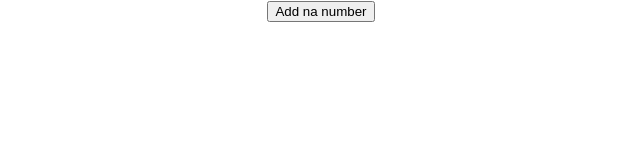
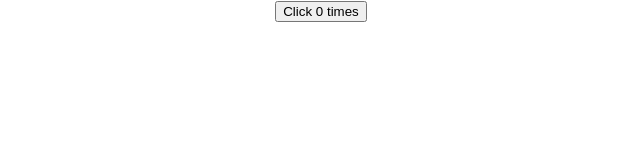
Before and after one commit to Mersock/react-hook-pactice, a React (Create React App) app: page / in a window 1280 px wide. Shown: the top 160 px of the page, without its empty margins (319-959 px from the left). Built offline with nearby package versions, Linux system fonts and the light colour scheme.

Commit message:
useEffect after render

```diff
--- a/src/App.js
+++ b/src/App.js
@@ -6,6 +6,8 @@
 import HookCounterThree from './components/useState/HookCounterThree';
 import ClassCounterTwo from './components/useState/ClassCounterTwo';
 import HookCounterFour from './components/useState/HookCounterFour';
+import ClassCounterOne from './components/useEffect/ClassCounterOne';
+import HookCounterOne from './components/useEffect/HookCounterOne';
 
 function App() {
   return (
@@ -15,7 +17,9 @@
       {/* <HookCounter /> */}
       {/* <HookCounterTwo/> */}
       {/* <HookCounterThree /> */}
-      <HookCounterFour/>
+      {/* <HookCounterFour/> */}
+      {/* <ClassCounterOne/> */}
+      <HookCounterOne/>
     </div>
   );
 }
--- /dev/null
+++ b/src/components/useEffect/ClassCounterOne.js
@@ -0,0 +1,32 @@
+import React, { Component } from 'react'
+
+class ClassCounterOne extends Component {
+    constructor(props) {
+        super(props)
+
+        this.state = {
+            count: 0
+        }
+    }
+
+    componentDidMount(){
+        document.title = `Clicked ${this.state.count} times (default)`
+    }
+
+    componentDidUpdate(preveProps,prevState){
+        // console.log(preveProps,prevState)
+        document.title = `Clicked ${this.state.count} times (update)`
+    }
+
+    render() {
+        return (
+            <div>
+                <button onClick={() => this.setState({count: this.state.count + 1})}>
+                    Click {this.state.count} times
+                </button>
+            </div>
+        )
+    }
+}
+
+export default ClassCounterOne;
--- /dev/null
+++ b/src/components/useEffect/HookCounterOne.js
@@ -0,0 +1,17 @@
+import React, { useState,useEffect } from 'react'
+
+function HookCounterOne() {
+    const [count, setCount] = useState(0)
+
+    useEffect(() => {
+        document.title = `You cliked ${count} times`
+    })
+
+    return (
+        <div>
+            <button onClick={() => setCount(count + 1)}>Click {count} times</button>
+        </div>
+    )
+}
+
+export default HookCounterOne
```
